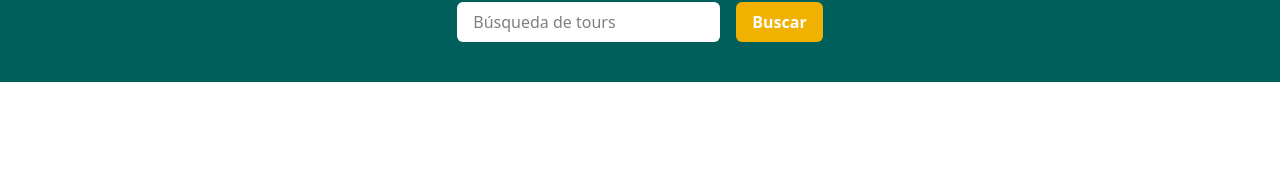
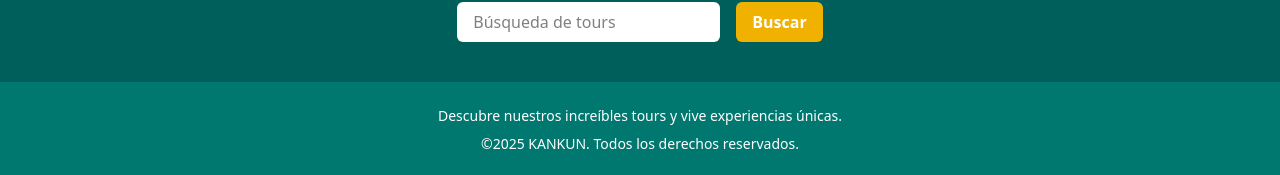
Before and after one commit to SebasEPV/TourManager_Front, a React (Vite) app: page / in a window 1280 px wide. Shown: the part 1249-1424 px from the top of the page. Before the commit the page ends 1331 px from the top, so only its background shows below. Built offline with nearby package versions, Linux system fonts and the light colour scheme; no server answers.

Commit message:
Added Footer

```diff
--- a/src/App.jsx
+++ b/src/App.jsx
@@ -23,6 +23,7 @@ import LayoutPayment from "./layout/LayoutPayment";
 import LayoutAdmin from "./layout/LayoutAdmin";
 import { getSessionData } from "./services/UserService";
 import { useNavigate } from "react-router-dom";
+import Footer from "./layout/Footer";
 
 const getUserRole = async () => {
   const sessionData = await getSessionData();
@@ -92,6 +93,7 @@ function App() {
             <>
               <Header />
               <Home />
+              <Footer/>
             </>
           }
         />
@@ -101,6 +103,8 @@ function App() {
             <>
               <Header />
               <Login />
+              <Footer/>
+
             </>
           }
         />
@@ -110,6 +114,8 @@ function App() {
             <>
               <Header />
               <Register />
+              <Footer/>
+
             </>
           }
         />
@@ -119,6 +125,8 @@ function App() {
             <>
               <Header />
               <RegisterMFA />
+              <Footer/>
+
             </>
           }
         />
@@ -128,6 +136,8 @@ function App() {
             <>
               <Header />
               <MFAPage />
+              <Footer/>
+
             </>
           }
         />
@@ -139,6 +149,8 @@ function App() {
             <ProtectedRoute role={1}>
               <Header />
               <ReservationPage />
+              <Footer/>
+
             </ProtectedRoute>
           }
         />
@@ -148,6 +160,8 @@ function App() {
             <ProtectedRoute role={1}>
               <Header />
               <TourDetails />
+              <Footer/>
+
             </ProtectedRoute>
           }
         />
@@ -157,6 +171,8 @@ function App() {
             <ProtectedRoute role={1}>
               <Header />
               <Voucher />
+              <Footer/>
+
             </ProtectedRoute>
           }
         />
@@ -166,6 +182,8 @@ function App() {
             <ProtectedRoute role={1}>
               <Header />
               <TourPage />
+              <Footer/>
+
             </ProtectedRoute>
           }
         />
--- a/src/layout/footer.jsx
+++ b/src/layout/footer.jsx
@@ -0,0 +1,17 @@
+export default function Footer() {
+  return (
+    <>
+      <footer className="bg-teal-700 text-white py-6 text-center">
+        <div className="container mx-auto">
+          <p className="text-sm">
+            Descubre nuestros increíbles tours y vive experiencias únicas.
+          </p>
+          <p className="text-sm mt-2">
+            &copy;{new Date().getFullYear()} KANKUN. Todos los derechos
+            reservados.
+          </p>
+        </div>
+      </footer>
+    </>
+  );
+}
```
